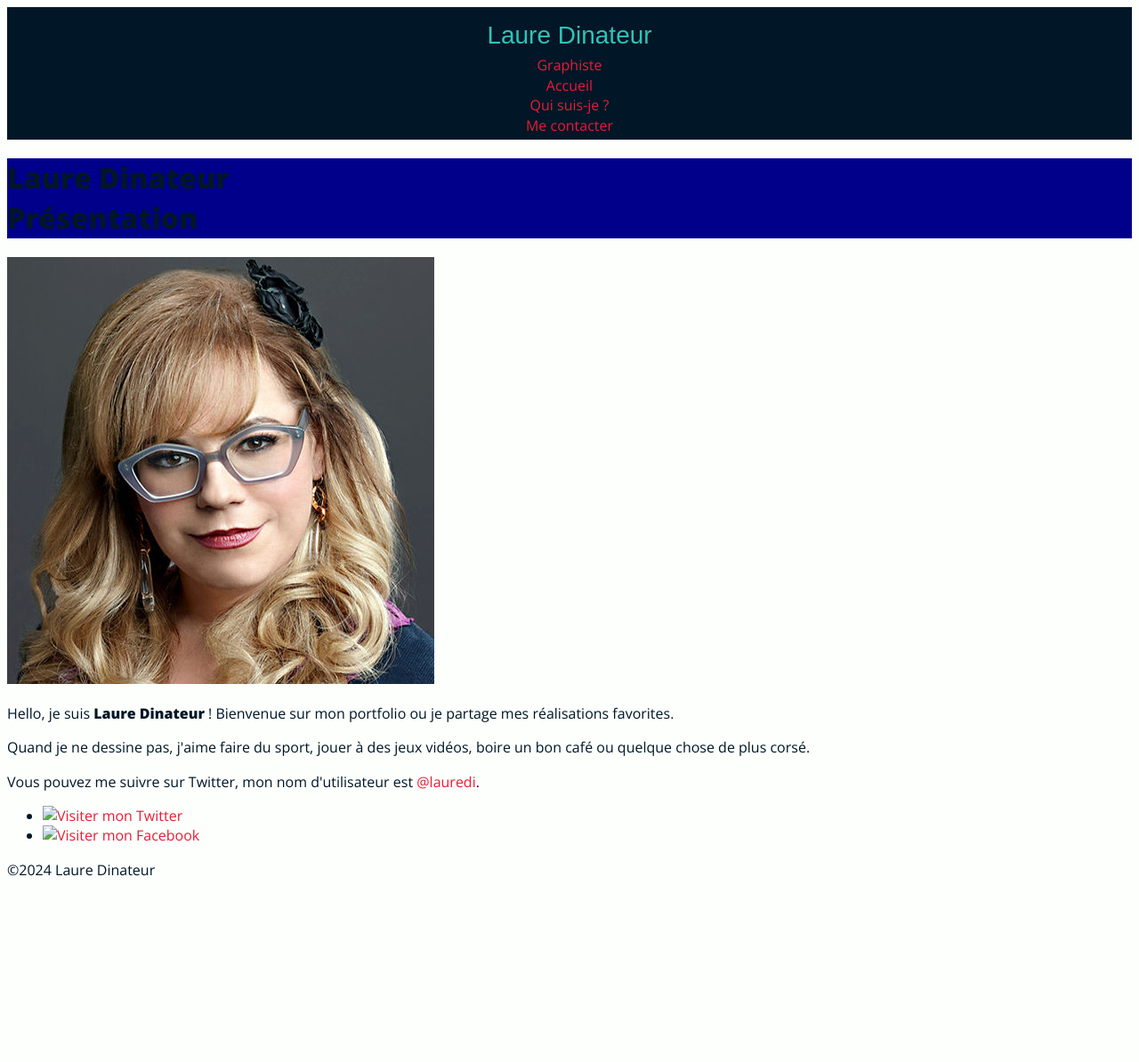
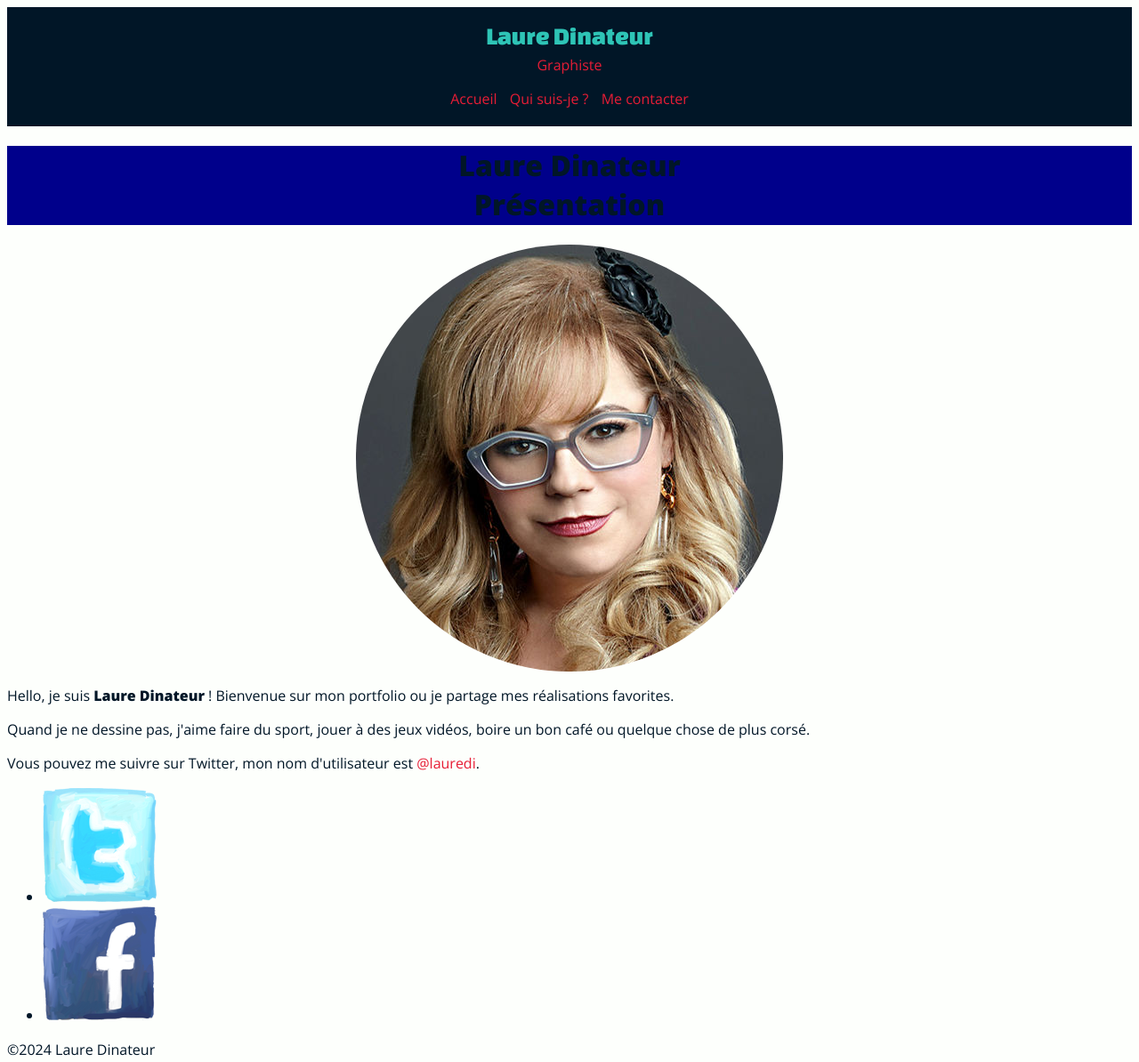
Before and after one commit to divtec-cejef/293-laure-dinateur-NoPainNoTartine2, a plain HTML site: page information.html in a window 1280 px wide. Shown: the whole page at 89% size. Before the commit the page ends 997 px from the top, so only its background shows below. Drawn offline with Linux system fonts and the light colour scheme; a web font is replaced by a local one.

Commit message:
ajout des polices de base, des trois pages html et du main.css, d'une deuxième police, finition de la page information.html, avancée du css

```diff
--- a/css/main.css
+++ b/css/main.css
@@ -103,7 +103,8 @@ Entête du site
 header {
     background-color: #011627;
     text-align: center;
-    padding: 5px 30px;
+    padding: 5px;
+    border-bottom: 30px;
 }
 
 .personne {
@@ -122,8 +123,45 @@ header {
 /*
 Menu de navigation
  */
+nav {
+    padding: 10px 0 10px 0;
+    border-top: 20px;
+}
 
 nav ul {
+    padding: 0;
     margin: 0;
-    padding: 0;
 }
+
+nav ul li {
+    display: inline-block;
+    padding: 5px;
+}
+
+
+/*
+page info
+ */
+.page-infos .photo {
+    max-width: 200px;
+    display: block;
+    margin: 2em auto;
+}
+
+h1 {
+    text-align: center;
+
+}
+
+*:hover {
+    transition: color 500ms;
+    rotate: 360deg;
+    color: aquamarine;
+}
+
+.Laure {
+    display: block;
+    margin-left: auto;
+    margin-right: auto;
+    border-radius: 50%;
+}
--- a/information.html
+++ b/information.html
@@ -15,7 +15,6 @@
 </head>
 <body class="page-infos">
 <header>
-
     <a href="index.html" class="logo">
         <div class="personne">Laure Dinateur</div>
         <div class="métier">Graphiste</div>
@@ -29,12 +28,13 @@
     </nav>
 </header>
 <main>
+
     <h1>
         Laure Dinateur<br>
         Présentation
     </h1>
 
-    <img src="_sources/images/laure-dinateur-graphiste.jpg" height="480" width="480"/>
+    <img class="Laure" src="_sources/images/laure-dinateur-graphiste.jpg" alt="Laure Dinateur"/>
 
     <p>Hello, je suis <strong>Laure Dinateur</strong> ! Bienvenue sur mon portfolio
         ou je partage mes réalisations
@@ -52,12 +52,12 @@
     <ul>
         <li>
             <a href="https://twitter.com/lauredi">
-                <img src="img/twitter-draw.png" alt="Visiter mon Twitter">
+                <img class="twitter" src="_sources/images/twitter-draw.png" alt="Visiter mon Twitter">
             </a>
         </li>
         <li>
             <a href="https://www.facebook.com/lauredi">
-                <img src="img/facebook-draw.png" alt="Visiter mon Facebook">
+                <img class="facebook" src="_sources/images/facebook-draw.png" alt="Visiter mon Facebook">
             </a>
         </li>
     </ul>
```
Also changed, not shown: fonts/changa-one-v20-latin-italic.woff2 (added), fonts/changa-one-v20-latin-regular.woff2 (added).
